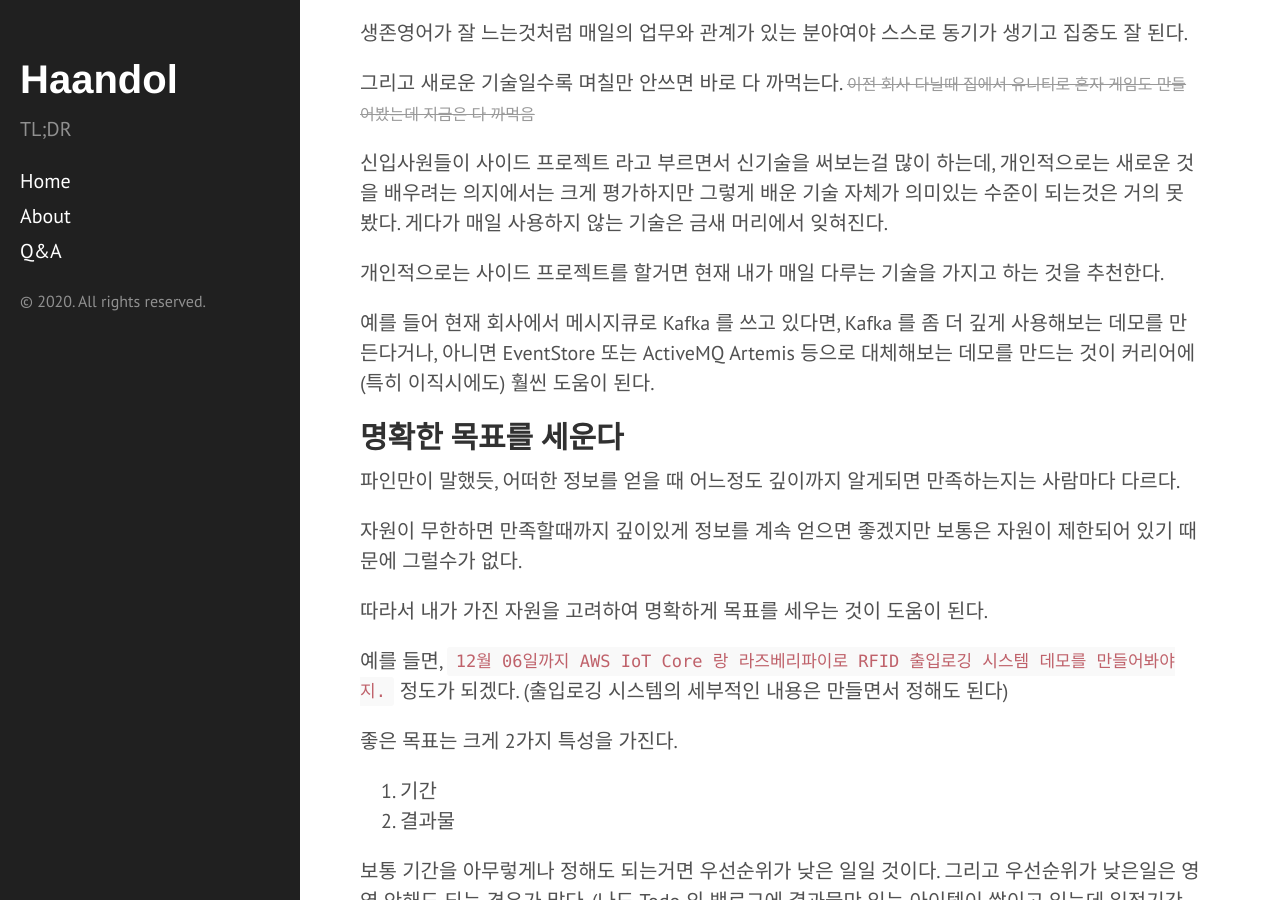
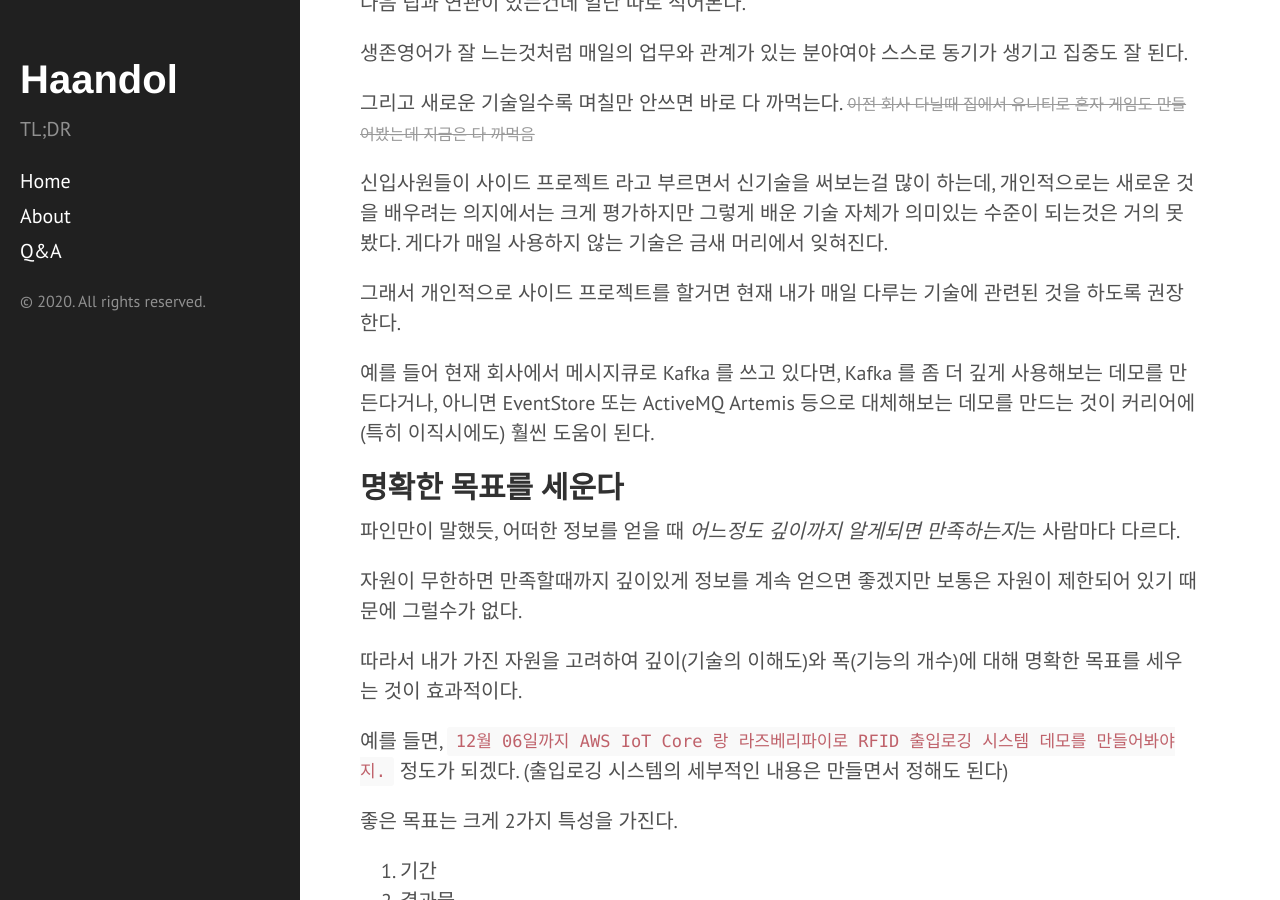
Before and after one commit to haandol/haandol.github.com, a Jekyll site: the page built from _posts/2020-11-06-tips-for-learning-new-things-faster.md, in a window 1280 px wide and 900 px high, scrolled down 1762 px. Built offline with Jekyll 4.4.1, drawn with Linux system fonts in a browser that asks for light colours; comment, search, counter and statistics services are not loaded; some of the changed text lies outside the part shown.

Commit message:
modify sentences

```diff
--- a/_posts/2020-11-06-tips-for-learning-new-things-faster.md
+++ b/_posts/2020-11-06-tips-for-learning-new-things-faster.md
@@ -26,6 +26,7 @@ publish: true
 (TFC 라고 부르고 수습멤버에서 정식멤버까지 대략 6개월에서 1년정도 걸린다. 정식멤버가 되면 더 많은 정보를 얻을 수 있고 ~~원래 일 말고 추가적으로 더 많은 일을 하게 된다~~)
 
 현재 AWS의 프로토타이핑은 PoC 랑은 좀 다르게 실제로 프로덕션으로 출시하기 전에 고객들이 우려가 되는 부분을 같이 만들면서 AWS 에 enable 하도록 도와준다.
+
 그러다보니 실제 프로덕트를 만들 개발자들과 같이 개발을 하게 되고, `공식 문서를 읽어보세요` 보다는 개발에 더 도움이 되는 내용(디테일한 내용)을 알고 있어야 한다.
 
 즉, 프로토타이핑의 매일 업무는,
@@ -60,18 +61,18 @@ publish: true
 
 신입사원들이 사이드 프로젝트 라고 부르면서 신기술을 써보는걸 많이 하는데, 개인적으로는 새로운 것을 배우려는 의지에서는 크게 평가하지만 그렇게 배운 기술 자체가 의미있는 수준이 되는것은 거의 못봤다. 게다가 매일 사용하지 않는 기술은 금새 머리에서 잊혀진다.
 
-개인적으로는 사이드 프로젝트를 할거면 현재 내가 매일 다루는 기술을 가지고 하는 것을 추천한다.
+그래서 개인적으로 사이드 프로젝트를 할거면 현재 내가 매일 다루는 기술에 관련된 것을 하도록 권장한다.
 
 예를 들어 현재 회사에서 메시지큐로 Kafka 를 쓰고 있다면,
 Kafka 를 좀 더 깊게 사용해보는 데모를 만든다거나, 아니면 EventStore 또는 ActiveMQ Artemis 등으로 대체해보는 데모를 만드는 것이 커리어에 (특히 이직시에도) 훨씬 도움이 된다.
 
 ## 명확한 목표를 세운다
 
-파인만이 말했듯, 어떠한 정보를 얻을 때 어느정도 깊이까지 알게되면 만족하는지는 사람마다 다르다.
+파인만이 말했듯, 어떠한 정보를 얻을 때 *어느정도 깊이까지 알게되면 만족하는지*는 사람마다 다르다.
 
 자원이 무한하면 만족할때까지 깊이있게 정보를 계속 얻으면 좋겠지만 보통은 자원이 제한되어 있기 때문에 그럴수가 없다.
 
-따라서 내가 가진 자원을 고려하여 명확하게 목표를 세우는 것이 도움이 된다.
+따라서 내가 가진 자원을 고려하여 깊이(기술의 이해도)와 폭(기능의 개수)에 대해 명확한 목표를 세우는 것이 효과적이다.
 
 예를 들면, `12월 06일까지 AWS IoT Core 랑 라즈베리파이로 RFID 출입로깅 시스템 데모를 만들어봐야지.` 정도가 되겠다.
 (출입로깅 시스템의 세부적인 내용은 만들면서 정해도 된다)
```
